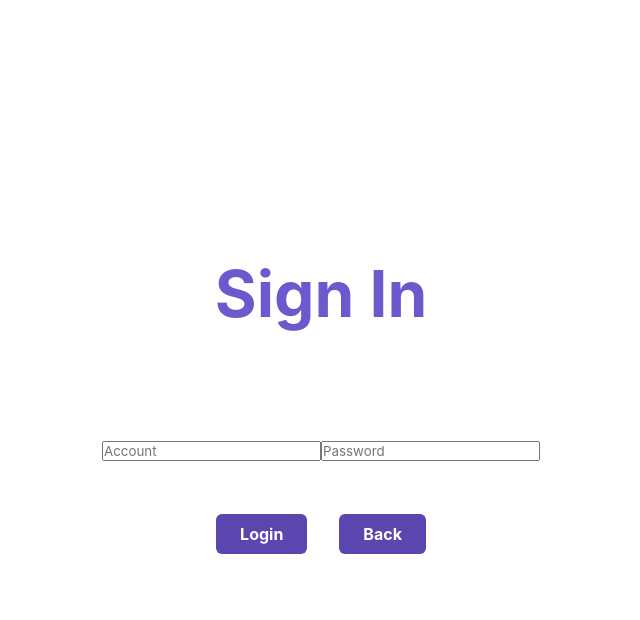
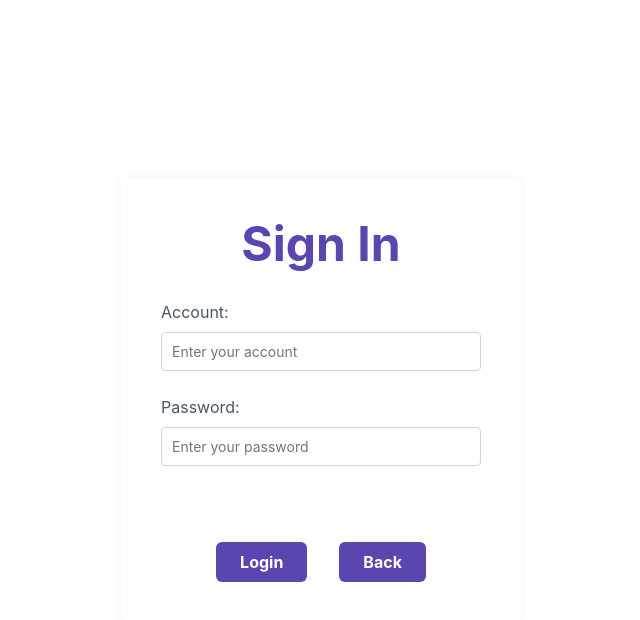
Before and after one commit to lily3130/CardGenius-frontend, a React (Vite) app: page / in a window 1280 px wide. Both pictures are taken after a click on the button "Sign in". Shown: the top 620 px of the page, without its empty margins (319-959 px from the left). Built offline with nearby package versions, Linux system fonts and the light colour scheme.

Commit message:
feat: fetch signin page format fix

```diff
--- a/src/App.css
+++ b/src/App.css
@@ -731,3 +731,23 @@ canvas {
 .reward-details-with-arrows.no-arrows {
   justify-content: center;
 }
+
+
+.form-wrapper {
+  width: 100%;
+  max-width: 400px;
+  background-color: white;
+  padding: 40px;
+  border-radius: 8px;
+  box-shadow: 0 0 10px rgba(0,0,0,0.05);
+  display: flex;
+  flex-direction: column;
+  justify-content: center;
+}
+
+.form-title {
+  font-size: 48px;
+  color: #5b46af;
+  margin-bottom: 30px;
+  text-align: center;
+}
--- a/src/signinpage.jsx
+++ b/src/signinpage.jsx
@@ -1,7 +1,6 @@
 import React, { useState } from "react";
 import "./App.css";
 
-// ✅ Make sure the stage is included (e.g. /prod)
 const API_BASE = "https://17hxyu8crd.execute-api.ap-southeast-1.amazonaws.com";
 
 function SignInPage({ onLoginSuccess, onBack }) {
@@ -21,20 +20,16 @@ function SignInPage({ onLoginSuccess, onBack }) {
         headers: {
           "Content-Type": "application/json"
         },
-        body: JSON.stringify({
-          account,
-          psw: password
-        })
+        body: JSON.stringify({ account, psw: password })
       });
 
       const data = await res.json();
 
       if (res.ok) {
-        // ✅ Successful login
         onLoginSuccess({
           username: account,
           userId: data.user_id,
-          isPremium: false,   // ← If you need premium check, you’ll get it from /getUserProfile next
+          isPremium: false,
           transactions: []
         });
       } else {
@@ -47,28 +42,34 @@ function SignInPage({ onLoginSuccess, onBack }) {
 
   return (
     <div className="login-page">
-      <div className="logo-container">
-        <h2 className="logo">Sign In</h2>
-      </div>
-      <div className="form">
+      <div className="form-wrapper">
+        <h1 className="form-title">Sign In</h1>
+
+        <div className="form-group">
+          <label>Account:</label>
           <input
             type="text"
-          placeholder="Account"
             value={account}
             onChange={(e) => setAccount(e.target.value)}
-          className="input"
+            placeholder="Enter your account"
           />
+        </div>
+
+        <div className="form-group">
+          <label>Password:</label>
           <input
             type="password"
-          placeholder="Password"
             value={password}
             onChange={(e) => setPassword(e.target.value)}
-          className="input"
+            placeholder="Enter your password"
           />
-        {error && <div className="error">{error}</div>}
+        </div>
+
+        {error && <div className="error-message">{error}</div>}
+
         <div className="button-group">
           <button className="button" onClick={handleLogin}>Login</button>
-          <button className="button" onClick={onBack}>Back</button>
+          <button className="button secondary" onClick={onBack}>Back</button>
         </div>
       </div>
     </div>
```
Lines whose indentation alone changed are shown as unchanged.
